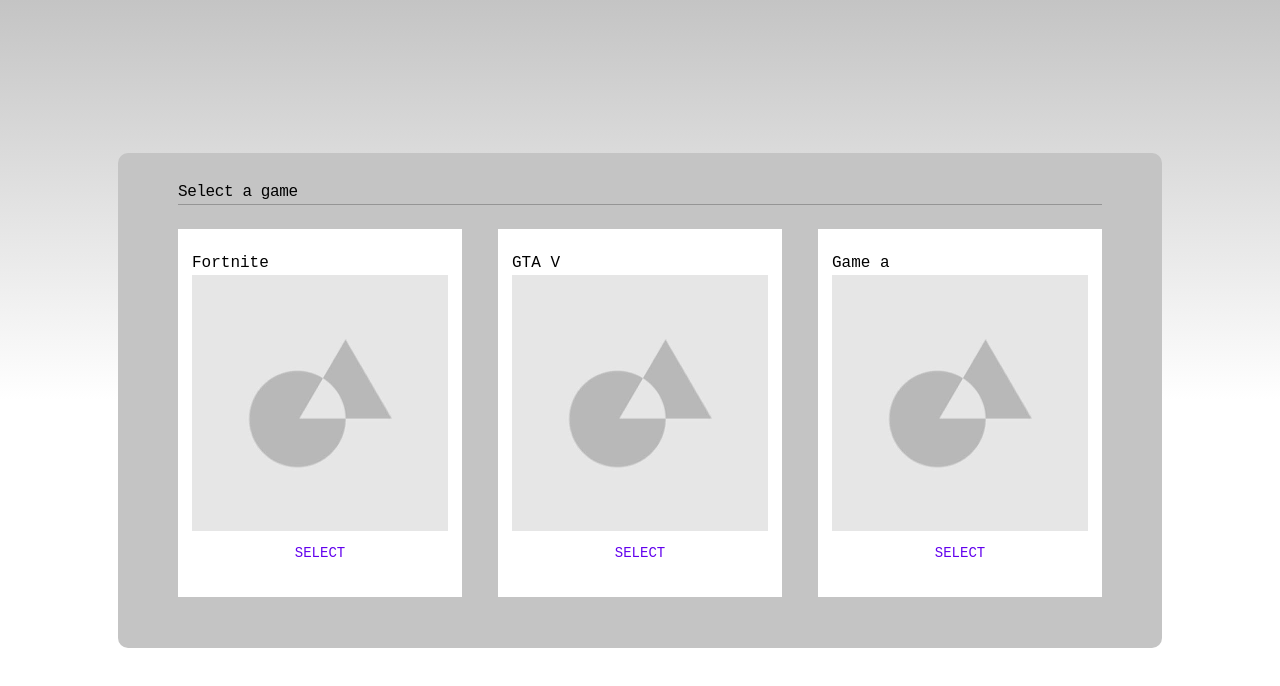
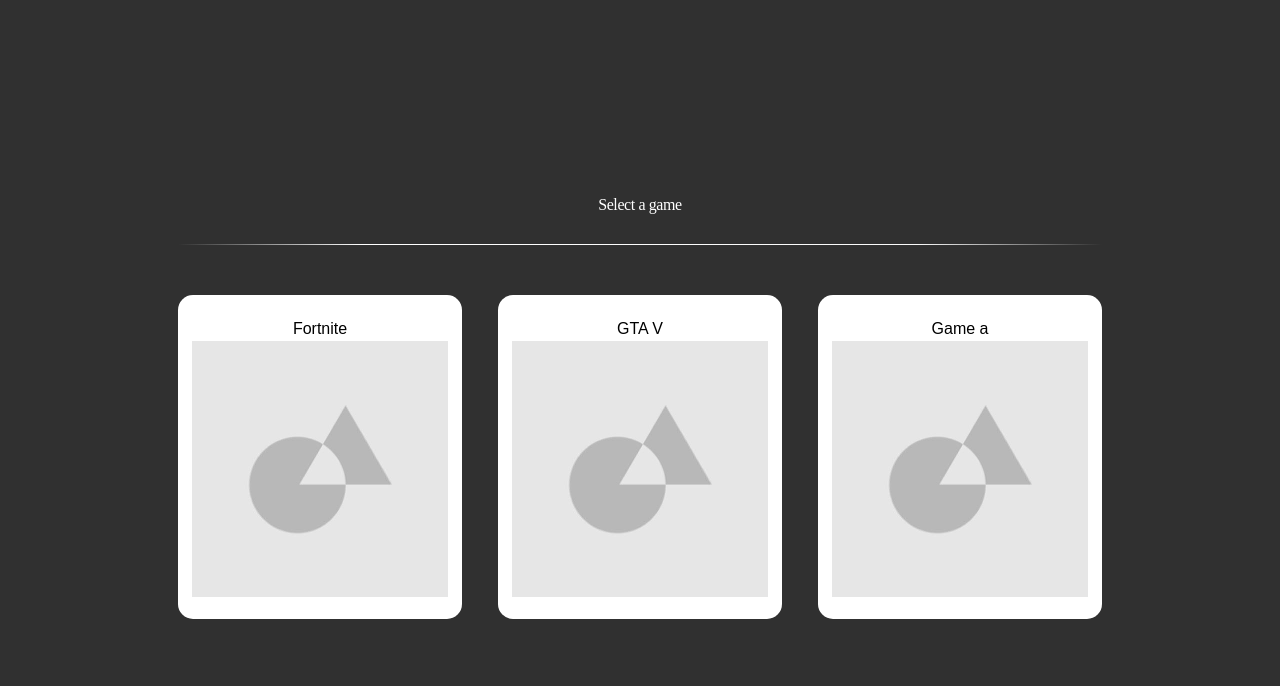
Before and after one commit to w3f-community/asylum-ui, a React (Create React App) app: page / in a window 1280 px wide. Shown: the top 686 px of the page. Built offline with nearby package versions, Linux system fonts and the light colour scheme.

Commit message:
new dark desing

```diff
--- a/src/components/buttons/border-button/index.tsx
+++ b/src/components/buttons/border-button/index.tsx
@@ -8,7 +8,7 @@
 export const BorderButton: React.FC<IProps> = ({ text, onClick }) => {
   return (
     <button
-      className='border-blacl/[.12] p-1.5 m-1.5 custom-text text-sm text-custom-pink'
+      className='border-blacl/[.12] p-1.5 m-1.5 text-ubuntu text-sm text-custom-pink'
       onClick={onClick}
     >
       {text}
--- a/src/components/game-card/index.tsx
+++ b/src/components/game-card/index.tsx
@@ -1,5 +1,5 @@
 import * as React from 'react'
-import { BorderButton } from '../buttons/border-button'
+// import { BorderButton } from '../buttons/border-button'
 
 interface IProps {
   title: string;
@@ -8,10 +8,10 @@
 
 export const GameCard: React.FC<IProps> = ({ title, img }) => {
   return (
-    <div className='flex flex-col bg-white my-6 py-[22px] px-3.5'>
-      <p className='custom-text'>{title}</p>
+    <div className='game-card'>
+      <p className='text-ubuntu text-center'>{title}</p>
       <div className='empty-img w-64 h-64'></div>
-      <BorderButton text={'SELECT'} onClick={() => console.log(title)} />
+      {/* <BorderButton text={'SELECT'} onClick={() => console.log(title)} /> */}
     </div>
   )
 }
--- a/src/components/game-table/index.tsx
+++ b/src/components/game-table/index.tsx
@@ -26,7 +26,7 @@
 
 export const GameTable: React.FC<IProps> = () => {
   return (
-    <div className='flex flex-wrap justify-center max-h-[70vh] max-w-[80vw] overflow-auto gap-9'>
+    <div className='no-scrollbar flex flex-wrap justify-center pt-[35px] max-h-[70vh] max-w-[80vw] overflow-auto gap-9'>
       {games &&
         games.map((item: tempObject) => {
           return (
--- a/src/components/hr/index.tsx
+++ b/src/components/hr/index.tsx
@@ -1,5 +1,5 @@
 import * as React from 'react'
 
 export const Hr = () => {
-  return <hr className='border-0 bg-black/[.24] h-[1px] w-[100%]' />
+  return <hr className='border-0 hr-bg-gradient my-[15px] h-[1px] w-[100%]' />
 }
--- a/src/core/index.tsx
+++ b/src/core/index.tsx
@@ -3,7 +3,7 @@
 
 export const Core = () => {
   return (
-    <div className='h-screen flex justify-center items-center bg-gradient-to-b from-custom-gray via-white to-white'>
+    <div className='h-screen flex justify-center items-center bg-asylum-gray-1'>
       <GameList />
     </div>
   )
--- a/src/index.css
+++ b/src/index.css
@@ -3,16 +3,40 @@
 @tailwind utilities;
 
 @import url("https://fonts.googleapis.com/css2?family=Roboto+Mono&display=swap");
+@import url('https://fonts.googleapis.com/css2?family=Ubuntu:wght@300&display=swap');
+@import url('https://fonts.googleapis.com/css2?family=Oxanium:wght@300;500&display=swap');
 
 @layer components {
-  .custom-text {
-    font-family: "Roboto Mono", monospace;
+  .text-ubuntu {
+    font-family: 'Ubuntu', sans-serif;
+  }
+  .text-oxanium {
+    font-family: 'Oxanium', cursive;
   }
   .text-header-of-page {
     letter-spacing: -0.4px;
+    line-height: 48px;
+    font-weight: 500;
+    font-style: normal;
   }
   .empty-img {
     background-image: url("../public/empty-img.jpg");
     background-size: cover;
   }
+  .game-card {
+    display: flex;
+    flex-direction: column;
+    background: white;
+    /* margin-top: 16px 18px ; */
+    padding: 22px 14px;
+    border-radius: 15px;
+  }
+  .hr-bg-gradient{
+    background: rgb(48,48,48);
+    background: linear-gradient(90deg, rgba(48,48,48,1) 0%, rgba(255,255,255,1) 20%, rgba(250,250,250,1) 80%, rgba(48,48,48,1) 100%);
+  }
+  .no-scrollbar::-webkit-scrollbar {
+    display: none;
+    scrollbar-width: none;
+  }
 }
--- a/src/modules/game-list/index.tsx
+++ b/src/modules/game-list/index.tsx
@@ -4,8 +4,8 @@
 
 export const GameList = () => {
   return (
-    <div className='bg-custom-gray px-[60px] py-[27px] rounded-[10px]'>
-      <p className='custom-text text-header-of-page'>Select a game</p>
+    <div className='px-[60px] py-[27px] rounded-[10px]'>
+      <p className='text-oxanium text-center text-white text-header-of-page'>Select a game</p>
       <Hr />
       <GameTable />
     </div>
--- a/tailwind.config.js
+++ b/tailwind.config.js
@@ -6,6 +6,7 @@
         roboto: ['Roboto']
       },
       colors: {
+        'asylum-gray-1': '#303030',
         'custom-gray': '#c4c4c4',
         'custom-pink': '#6200EE'
       }
--- a/tsconfig.json
+++ b/tsconfig.json
@@ -18,7 +18,9 @@
     "resolveJsonModule": true,
     "isolatedModules": true,
     "noEmit": true,
-    "jsx": "react-jsx"
+    "jsx": "react-jsx",
+    "noUnusedLocals": false,
+    "noUnusedParameters": false
   },
   "include": [
     "src"
```
Also changed, not shown: .eslintrc.json.
